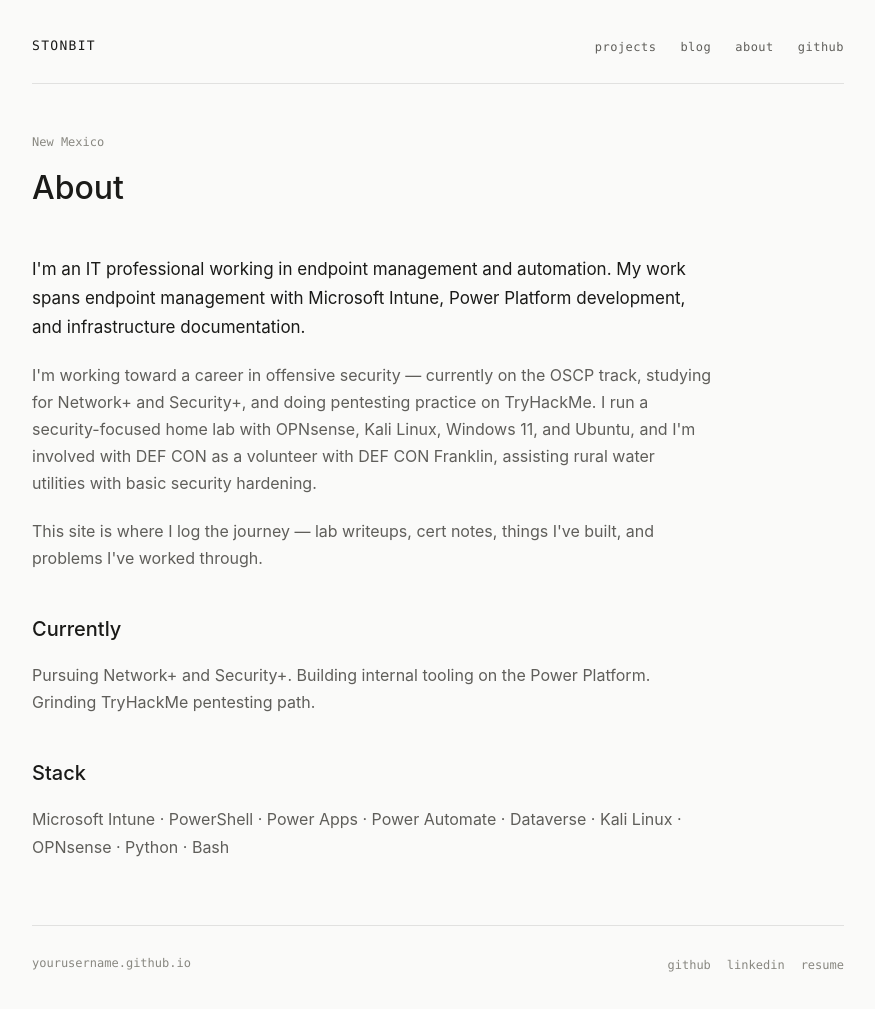
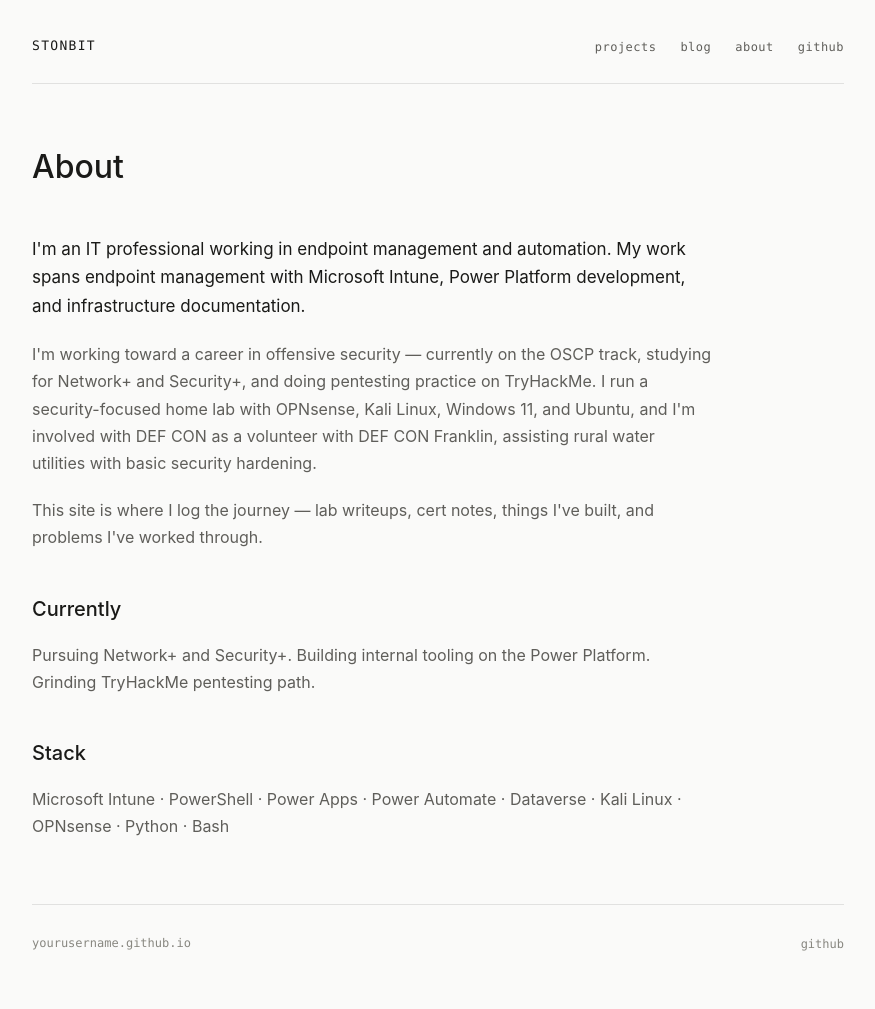
Before and after one commit to Stonbit/stonbit.github.io, a Jekyll site: the page built from about.md, in a window 1280 px wide. Shown: the whole page, without its empty margins (202-1077 px from the left). Built offline with Jekyll 4.4.1, drawn with Linux system fonts in a browser that asks for light colours.

Commit message:
Updates - Removed Linkedin and resume links.

```diff
--- a/_config.yml
+++ b/_config.yml
@@ -6,9 +6,8 @@ baseurl: ""
 author:
   name: Stonbit
   tagline: IT professional building toward offensive security.
-  location: New Mexico
-  github: yourusername
-  linkedin: yourlinkedin
+  location:
+  github: stonbit
 
 # Build settings
 markdown: kramdown
--- a/_layouts/default.html
+++ b/_layouts/default.html
@@ -28,9 +28,7 @@
     <footer class="site-footer">
       <span class="footer-left">{{ site.url | remove: 'https://' }}</span>
       <ul class="footer-links">
-        <li><a href="https://github.com/{{ site.author.github }}" target="_blank">github</a></li>
-        <li><a href="https://linkedin.com/in/{{ site.author.linkedin }}" target="_blank">linkedin</a></li>
-        <li><a href="{{ '/resume/' | relative_url }}">resume</a></li>
+        <li><a href="https://github.com/Stonbit" target="_blank">github</a></li>
       </ul>
     </footer>
   </div>
```
